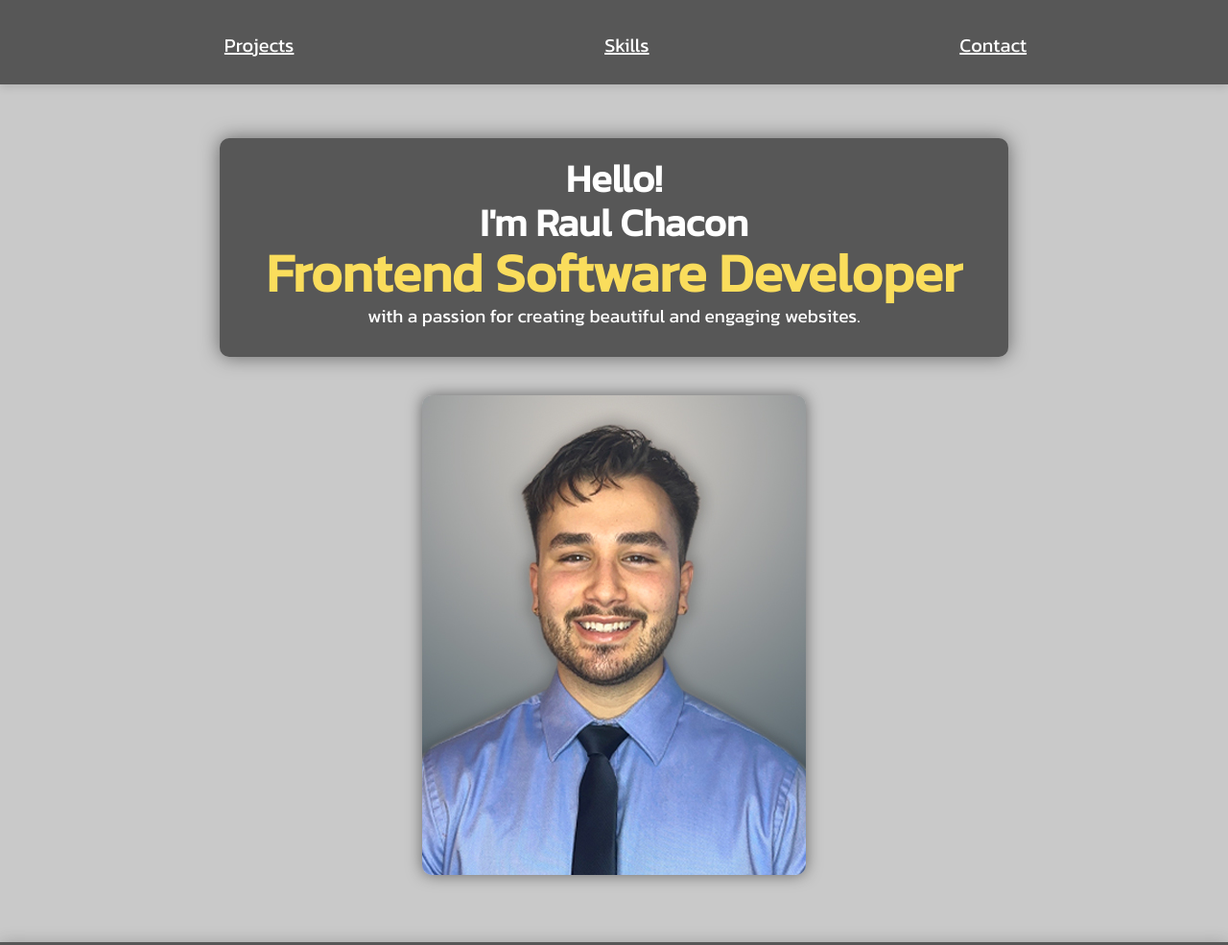
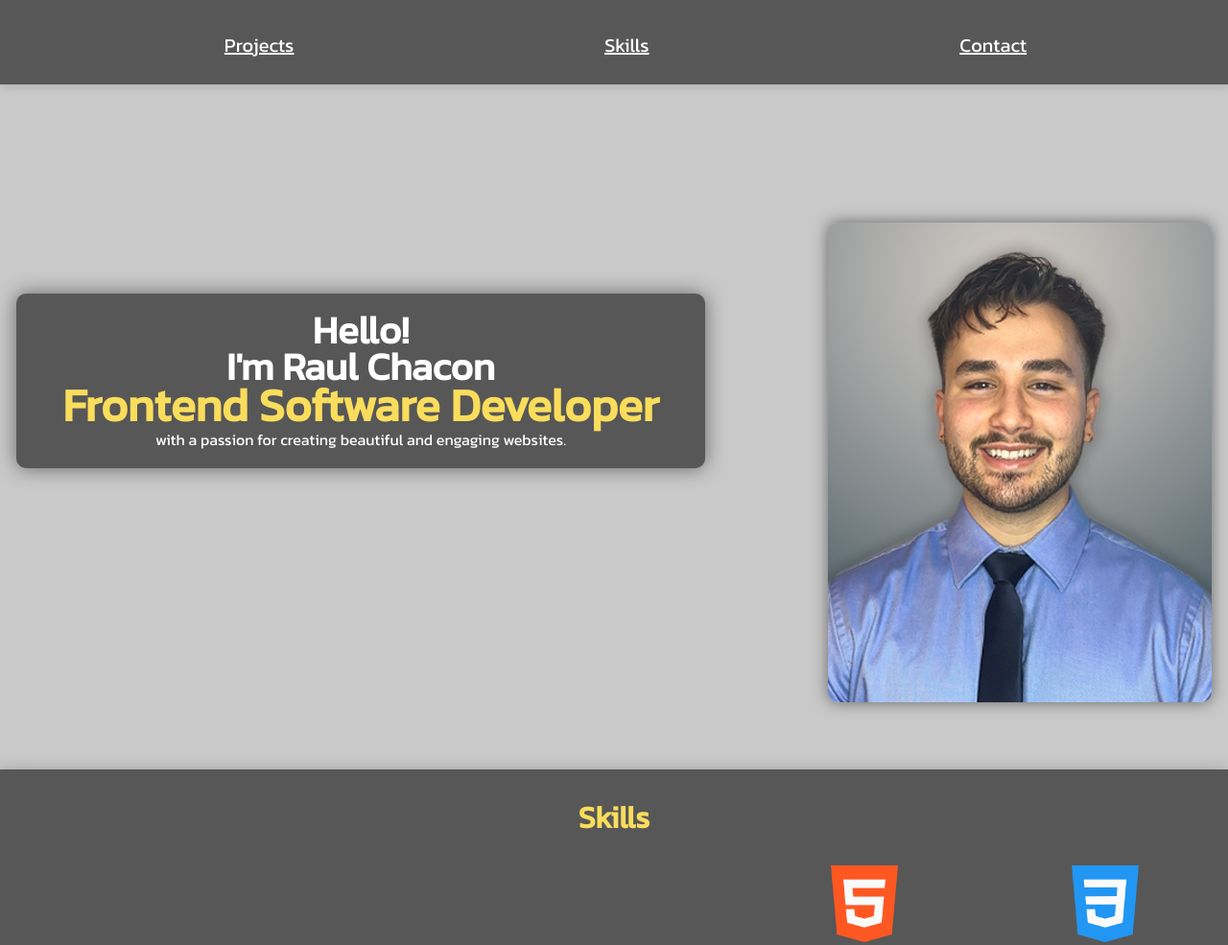
Before and after one commit to RaulChacon54/Portfolio-Website, a plain HTML site: page Index.html in a window 1280 px wide. Shown: the top 985 px of the page at 96% size. Drawn offline with Linux system fonts and the light colour scheme.

Commit message:
Changed media to affect break point 1241px

```diff
--- a/styles.css
+++ b/styles.css
@@ -110,7 +110,7 @@
 .profile-picture {
     max-width: 100%;
     height: auto;
-    min-width: 70%;
+    min-width: 300px;
     object-fit: fill;
     border-radius: 10px;
     box-shadow: 0 0 1rem 0 rgba(0,0,0,.5);
@@ -336,20 +336,37 @@
 }
 /* 1356px is where picture wraps and moves underneath introText*/
 @media screen and (max-width: 1356px){
-    .hello-container {
-        margin-top: 2.5rem;
+    .introText {
+        margin-bottom: 3rem;
     }
-    .introText {
-        margin-bottom: 2.5rem;
+    .introText h2 {
+        font-size: 2.5rem;
+        line-height: 2rem;
+        margin-bottom: 1rem;
     }
+    .introText h1 {
+        font-size: 3rem;
+        line-height: 2rem;
+        margin-bottom: .75rem;
+    }
+    .introText p {
+        margin-top: .75rem;
+        font-size: 1rem;
+        line-height: 1rem;
+    }
+
+
 }
 
 
 
 
 
-@media screen and (max-width: 1024px){
-
+@media screen and (max-width: 1241px){
+    .hello-container {
+        margin-top: 0rem 1rem;
+        padding-top: 0;
+    }
     .introText h2 {
         font-size: 2rem;
         line-height: 1.7rem;
```
